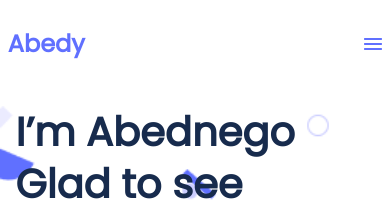
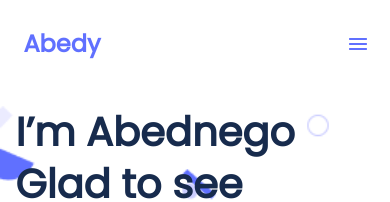
Before and after one commit to AbednegoKibitok/module1microverse, a website: page index.html in a window 390 px wide. Shown: the top 202 px of the page. Drawn offline with Linux system fonts and the light colour scheme.

Commit message:
modify styles.css

```diff
--- a/styles.css
+++ b/styles.css
@@ -506,6 +506,14 @@ header {
     display: none;
   }
 
+  nav {
+    padding-right: 4vw;
+  }
+
+  .myLogo {
+    padding-left: 4vw;
+  }
+
   #fb {
     display: none;
   }
```
